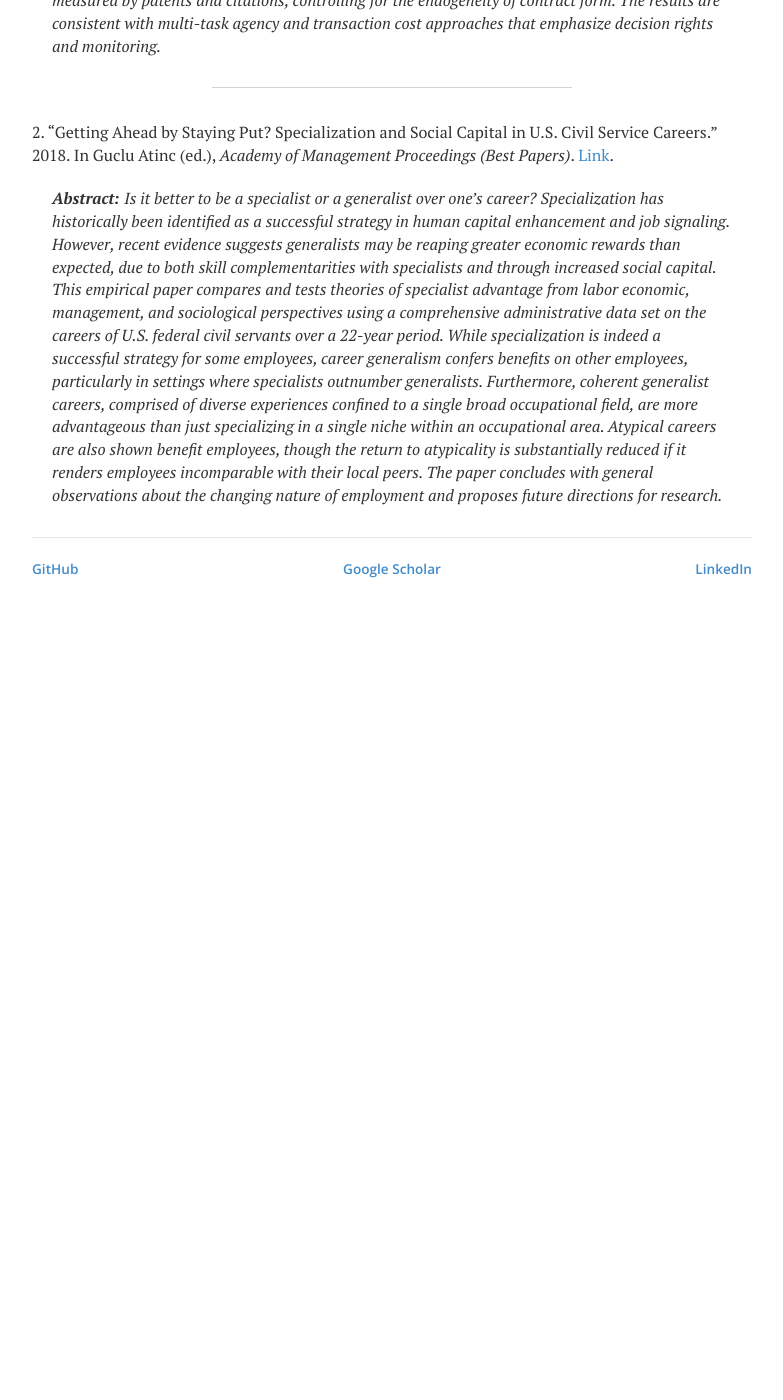
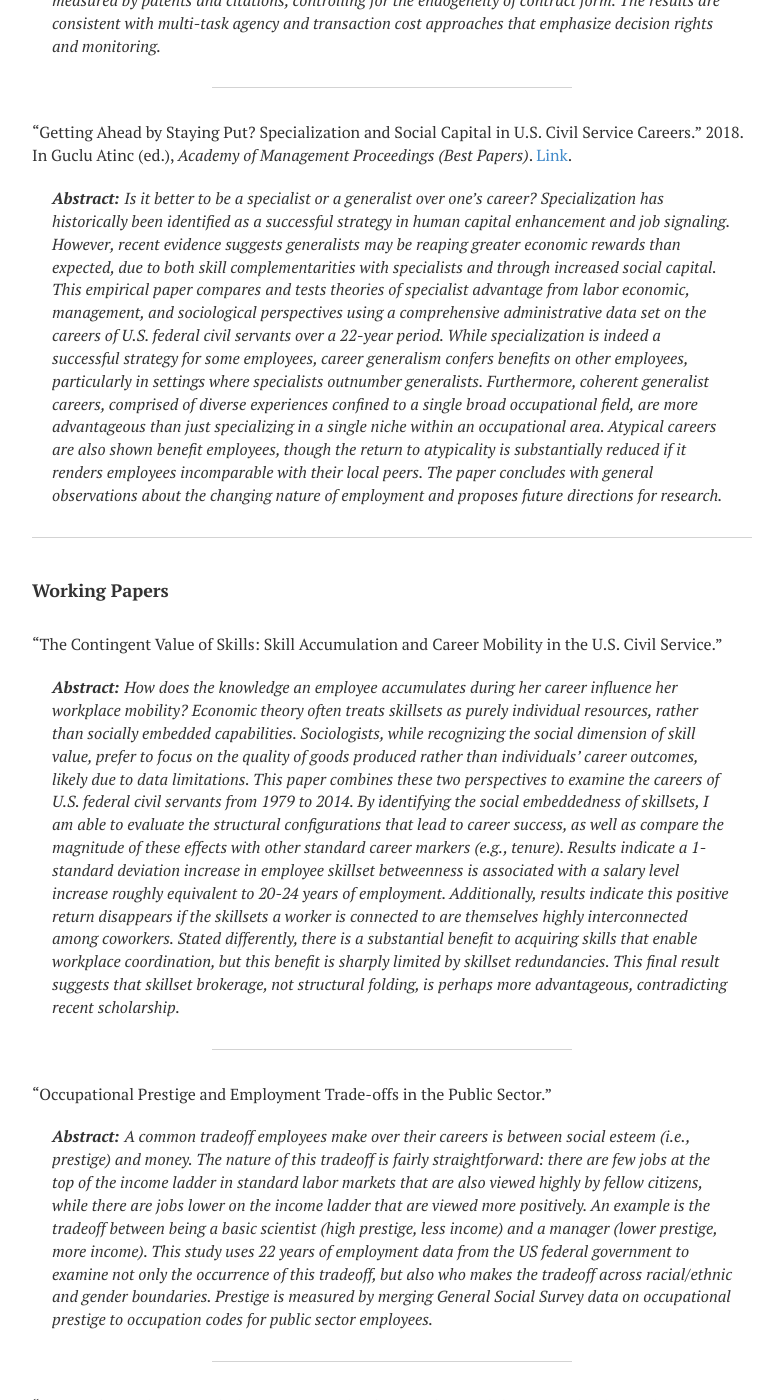
Before and after one commit to joshuarbruce/joshuarbruce.github.io, a Jekyll site: the page built from papers/index.html, in a window 1280 px wide and 1400 px high, scrolled down 449 px. Shown: the whole window, without its empty margins (248-1031 px from the left). Built offline with Jekyll 4.4.1, drawn with Linux system fonts in a browser that asks for light colours; nearby versions of some CDN libraries; before the commit the page ends 1079 px from its top, so only the background shows below that; some of the changed text lies outside the part shown.

Commit message:
Update index.html

```diff
--- a/papers/index.html
+++ b/papers/index.html
@@ -7,15 +7,34 @@ description: list of Joshua R. Bruce's papers, published and in various states o
 <div>
 
 	<h4>Recent Papers</h4>
-    <br>
-  	<p>1. &ldquo;Public Contracting for Private Innovation: Government Capabilities, Decision Rights, and Performance Outcomes.&rdquo; With <a href="https://law.duke.edu/fac/defigueiredo/" target="_blank">John M. de Figueiredo</a> and <a href="http://www.rotman.utoronto.ca/FacultyAndResearch/Faculty/FacultyBios/Silverman" target="_blank">Brian S. Silverman</a>, conditionally accepted, <i>Strategic Management Journal</i>. NBER Working Paper <a href="https://www.nber.org/papers/w24724" target="_blank">No. 24724</a>. </p>
+	<br>
+  	<p>&ldquo;Public Contracting for Private Innovation: Government Capabilities, Decision Rights, and Performance Outcomes.&rdquo; With <a href="https://law.duke.edu/fac/defigueiredo/" target="_blank">John M. de Figueiredo</a> and <a href="http://www.rotman.utoronto.ca/FacultyAndResearch/Faculty/FacultyBios/Silverman" target="_blank">Brian S. Silverman</a>, conditionally accepted, <i>Strategic Management Journal</i>. NBER Working Paper <a href="https://www.nber.org/papers/w24724" target="_blank">No. 24724</a>.</p>
 
-    <blockquote style="border-left:none"><i><b>Abstract: </b>We examine how the U.S. Federal Government selects governance structures for R&amp;D contracts with private-sector firms. The government chooses between two contractual forms – grants and cooperative agreements – where the latter provides the government with substantially greater discretion over, and monitoring of, project progress. Using novel data both on R&amp;D contracts and on the technical expertise available in specific government bureau locations, we test implications from the organizational economics and capabilities literature. We find that cooperative agreements are more likely to be used for early-stage projects and when the local government bureau personnel have relevant technical expertise; in turn, cooperative agreements yield greater innovative output as measured by patents and citations, controlling for the endogeneity of contract form. The results are consistent with multi-task agency and transaction cost approaches that emphasize decision rights and monitoring.</i></blockquote>
+	<blockquote style="border-left:none"><i><b>Abstract: </b>We examine how the U.S. Federal Government selects governance structures for R&amp;D contracts with private-sector firms. The government chooses between two contractual forms – grants and cooperative agreements – where the latter provides the government with substantially greater discretion over, and monitoring of, project progress. Using novel data both on R&amp;D contracts and on the technical expertise available in specific government bureau locations, we test implications from the organizational economics and capabilities literature. We find that cooperative agreements are more likely to be used for early-stage projects and when the local government bureau personnel have relevant technical expertise; in turn, cooperative agreements yield greater innovative output as measured by patents and citations, controlling for the endogeneity of contract form. The results are consistent with multi-task agency and transaction cost approaches that emphasize decision rights and monitoring.</i></blockquote>
 
-    <p><center><div style="height: 1px; background-color:lightgrey; width:50%; margin-top: 10px; margin-bottom: 10px"></div></center></p><br>
+	<p><center><div style="height: 1px; background-color:lightgrey; width:50%; margin-top: 10px; margin-bottom: 10px"></div></center></p><br>
 
-    <p>2. &ldquo;Getting Ahead by Staying Put? Specialization and Social Capital in U.S. Civil Service Careers.&rdquo; 2018. In Guclu Atinc (ed.), <i>Academy of Management Proceedings (Best Papers)</i>. <a href="https://journals.aom.org/doi/10.5465/AMBPP.2018.22" target="_blank">Link</a>. </p>
+	<p>&ldquo;Getting Ahead by Staying Put? Specialization and Social Capital in U.S. Civil Service Careers.&rdquo; 2018. In Guclu Atinc (ed.), <i>Academy of Management Proceedings (Best Papers)</i>. <a href="https://journals.aom.org/doi/10.5465/AMBPP.2018.22" target="_blank">Link</a>. </p>
 
-    <blockquote style="border-left:none"><i><b>Abstract: </b>Is it better to be a specialist or a generalist over one’s career? Specialization has historically been identified as a successful strategy in human capital enhancement and job signaling. However, recent evidence suggests generalists may be reaping greater economic rewards than expected, due to both skill complementarities with specialists and through increased social capital. This empirical paper compares and tests theories of specialist advantage from labor economic, management, and sociological perspectives using a comprehensive administrative data set on the careers of U.S. federal civil servants over a 22-year period. While specialization is indeed a successful strategy for some employees, career generalism confers benefits on other employees, particularly in settings where specialists outnumber generalists. Furthermore, coherent generalist careers, comprised of diverse experiences confined to a single broad occupational field, are more advantageous than just specializing in a single niche within an occupational area. Atypical careers are also shown benefit employees, though the return to atypicality is substantially reduced if it renders employees incomparable with their local peers. The paper concludes with general observations about the changing nature of employment and proposes future directions for research.</i></blockquote>
+	<blockquote style="border-left:none"><i><b>Abstract: </b>Is it better to be a specialist or a generalist over one’s career? Specialization has historically been identified as a successful strategy in human capital enhancement and job signaling. However, recent evidence suggests generalists may be reaping greater economic rewards than expected, due to both skill complementarities with specialists and through increased social capital. This empirical paper compares and tests theories of specialist advantage from labor economic, management, and sociological perspectives using a comprehensive administrative data set on the careers of U.S. federal civil servants over a 22-year period. While specialization is indeed a successful strategy for some employees, career generalism confers benefits on other employees, particularly in settings where specialists outnumber generalists. Furthermore, coherent generalist careers, comprised of diverse experiences confined to a single broad occupational field, are more advantageous than just specializing in a single niche within an occupational area. Atypical careers are also shown benefit employees, though the return to atypicality is substantially reduced if it renders employees incomparable with their local peers. The paper concludes with general observations about the changing nature of employment and proposes future directions for research.</i></blockquote>
+
+	<p><center><div style="height: 1px; background-color:lightgrey; width:100%; margin-top: 10px; margin-bottom: 10px"></div></center></p><br>
+	<h4>Working Papers</h4>
+	<br>
+	<p>&ldquo;The Contingent Value of Skills: Skill Accumulation and Career Mobility in the U.S. Civil Service.&rdquo;</p>
+
+	<blockquote style="border-left:none"><i><b>Abstract: </b>How does the knowledge an employee accumulates during her career influence her workplace mobility? Economic theory often treats skillsets as purely individual resources, rather than socially embedded capabilities. Sociologists, while recognizing the social dimension of skill value, prefer to focus on the quality of goods produced rather than individuals’ career outcomes, likely due to data limitations. This paper combines these two perspectives to examine the careers of U.S. federal civil servants from 1979 to 2014. By identifying the social embeddedness of skillsets, I am able to evaluate the structural configurations that lead to career success, as well as compare the magnitude of these effects with other standard career markers (e.g., tenure). Results indicate a 1-standard deviation increase in employee skillset betweenness is associated with a salary level increase roughly equivalent to 20-24 years of employment. Additionally, results indicate this positive return disappears if the skillsets a worker is connected to are themselves highly interconnected among coworkers. Stated differently, there is a substantial benefit to acquiring skills that enable workplace coordination, but this benefit is sharply limited by skillset redundancies. This final result suggests that skillset brokerage, not structural folding, is perhaps more advantageous, contradicting recent scholarship.</i></blockquote>
+
+	<p><center><div style="height: 1px; background-color:lightgrey; width:50%; margin-top: 10px; margin-bottom: 10px"></div></center></p><br>
+
+	<p>&ldquo;Occupational Prestige and Employment Trade-offs in the Public Sector.&rdquo;</p>
+
+	<blockquote style="border-left:none"><i><b>Abstract: </b>A common tradeoff employees make over their careers is between social esteem (i.e., prestige) and money. The nature of this tradeoff is fairly straightforward: there are few jobs at the top of the income ladder in standard labor markets that are also viewed highly by fellow citizens, while there are jobs lower on the income ladder that are viewed more positively. An example is the tradeoff between being a basic scientist (high prestige, less income) and a manager (lower prestige, more income). This study uses 22 years of employment data from the US federal government to examine not only the occurrence of this tradeoff, but also who makes the tradeoff across racial/ethnic and gender boundaries. Prestige is measured by merging General Social Survey data on occupational prestige to occupation codes for public sector employees.</i></blockquote>
+
+	<p><center><div style="height: 1px; background-color:lightgrey; width:50%; margin-top: 10px; margin-bottom: 10px"></div></center></p><br>
+
+	<p>&ldquo;Geographic and Temporal Change in US Federal Scientific Capabilities.&rdquo; With <a href="https://law.duke.edu/fac/defigueiredo/" target="_blank">John M. de Figueiredo</a> and <a href="http://www.rotman.utoronto.ca/FacultyAndResearch/Faculty/FacultyBios/Silverman" target="_blank">Brian S. Silverman</a>.</p>
+
+	<blockquote style="border-left:none"><i><b>Abstract: </b>What are the scientific personnel capabilities of the United States federal government? Public sector personnel are integral to both research conducted by the government and to the funding and management of research carried out by universities, not-for-profit organizations, and commercial firms. Through their involvement in R&D, federal personnel are intimately connected to economic growth and technological innovation. However, despite the important role of government capabilities and scholarly interest in federally-funded research, we lack a comprehensive picture of how many scientists there are in the federal government, the geographic locations they work in, and how their employment has changed over time. This paper contributes to economic, strategy, political science, and policy literatures by introducing a comprehensive dataset on federal employees between 1974 and 2014. We illustrate several important changes in federal scientific employment, and we make a geographically-identified dataset available to future researchers interested in these questions, as well as the raw data and code used to generate the formatted data and the results in this paper.</i></blockquote>
 
 	</div>
```
